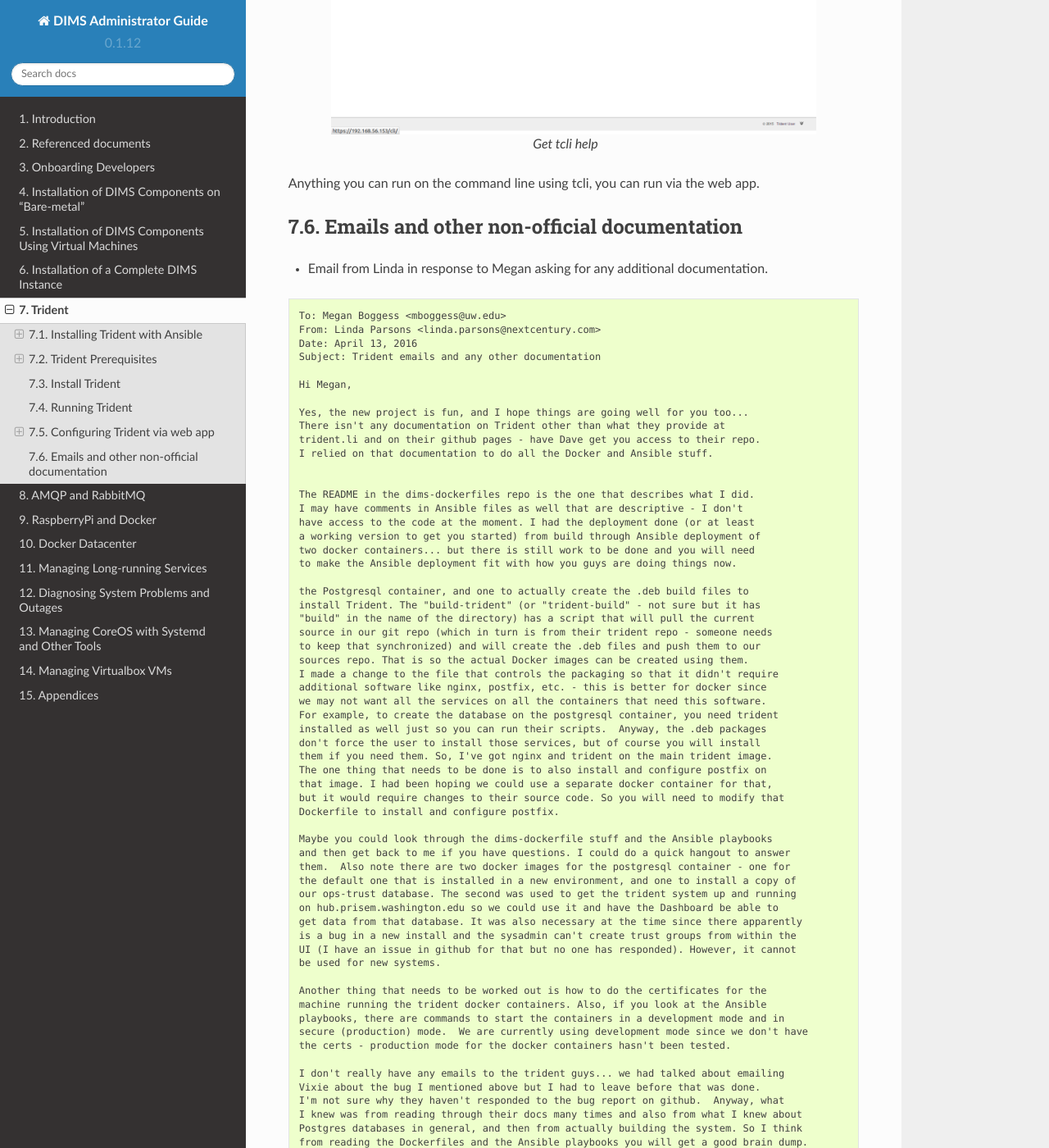
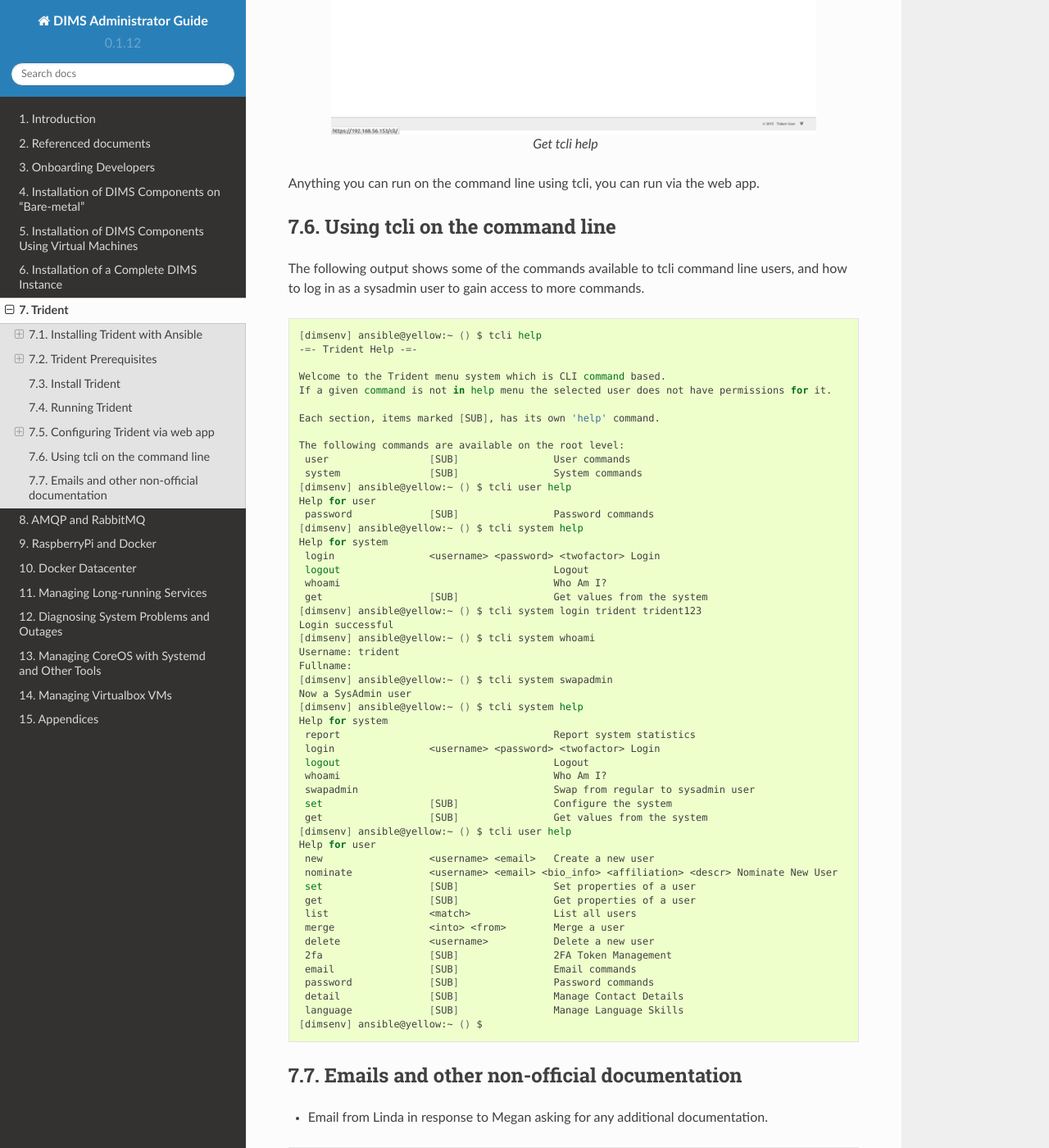
Before and after one commit to uw-dims/dims-adminguide, a Sphinx documentation site: the page built from docs/source/trident.rst, in a window 1280 px wide and 1400 px high, scrolled down 38744 px. Shown: the whole window at 82% size. Built offline with Sphinx 7.4.7 and the Read the Docs theme 2.0.0, drawn with Linux system fonts in a browser that asks for light colours.

Commit message:
Added section on tcli command line usage.

```diff
--- /dev/null
+++ b/docs/source/tclicommands.txt
@@ -0,0 +1,51 @@
+[dimsenv] ansible@yellow:~ () $ tcli help
+-=- Trident Help -=-
+
+Welcome to the Trident menu system which is CLI command based.
+If a given command is not in help menu the selected user does not have permissions for it.
+
+Each section, items marked [SUB], has its own 'help' command.
+
+The following commands are available on the root level:
+ user                 [SUB]                User commands
+ system               [SUB]                System commands
+[dimsenv] ansible@yellow:~ () $ tcli user help
+Help for user
+ password             [SUB]                Password commands
+[dimsenv] ansible@yellow:~ () $ tcli system help
+Help for system
+ login                <username> <password> <twofactor> Login
+ logout                                    Logout
+ whoami                                    Who Am I?
+ get                  [SUB]                Get values from the system
+[dimsenv] ansible@yellow:~ () $ tcli system login trident trident123
+Login successful
+[dimsenv] ansible@yellow:~ () $ tcli system whoami
+Username: trident
+Fullname:
+[dimsenv] ansible@yellow:~ () $ tcli system swapadmin
+Now a SysAdmin user
+[dimsenv] ansible@yellow:~ () $ tcli system help
+Help for system
+ report                                    Report system statistics
+ login                <username> <password> <twofactor> Login
+ logout                                    Logout
+ whoami                                    Who Am I?
+ swapadmin                                 Swap from regular to sysadmin user
+ set                  [SUB]                Configure the system
+ get                  [SUB]                Get values from the system
+[dimsenv] ansible@yellow:~ () $ tcli user help
+Help for user
+ new                  <username> <email>   Create a new user
+ nominate             <username> <email> <bio_info> <affiliation> <descr> Nominate New User
+ set                  [SUB]                Set properties of a user
+ get                  [SUB]                Get properties of a user
+ list                 <match>              List all users
+ merge                <into> <from>        Merge a user
+ delete               <username>           Delete a new user
+ 2fa                  [SUB]                2FA Token Management
+ email                [SUB]                Email commands
+ password             [SUB]                Password commands
+ detail               [SUB]                Manage Contact Details
+ language             [SUB]                Manage Language Skills
+[dimsenv] ansible@yellow:~ () $
--- a/docs/source/trident.rst
+++ b/docs/source/trident.rst
@@ -1126,6 +1126,17 @@
 run via the web app.
 
 
+.. _commandlinetcli:
+
+Using tcli on the command line
+------------------------------
+
+The following output shows some of the commands available
+to tcli command line users, and how to log in as a sysadmin
+user to gain access to more commands.
+
+.. literalinclude:: tclicommands.txt
+   :language: bash
 
 .. _emailsotherdocs:
 
```
